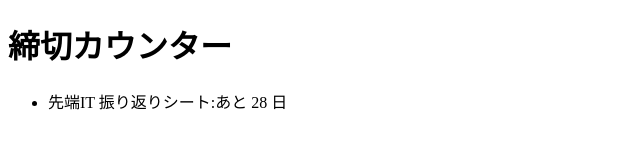
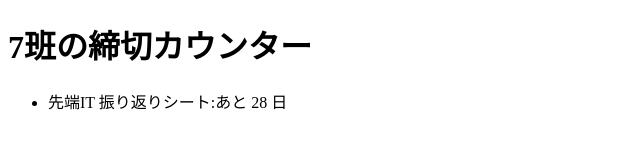
Before and after one commit to neec-sentan-it-2026/team07-deadline, a website: page public/index.html in a window 1280 px wide. Shown: the whole page, without its empty margins (0-640 px from the left). Drawn offline with Linux system fonts and the light colour scheme.

Commit message:
見出しの文字を班名に変更

```diff
--- a/public/index.html
+++ b/public/index.html
@@ -6,7 +6,7 @@
   <title>締切カウンター</title>
 </head>
 <body>
-  <h1>締切カウンター</h1>
+  <h1>7班の締切カウンター</h1>
   <ul id="list"></ul>
   <script type="module">
     import { daysUntil } from './deadline.js';
```
